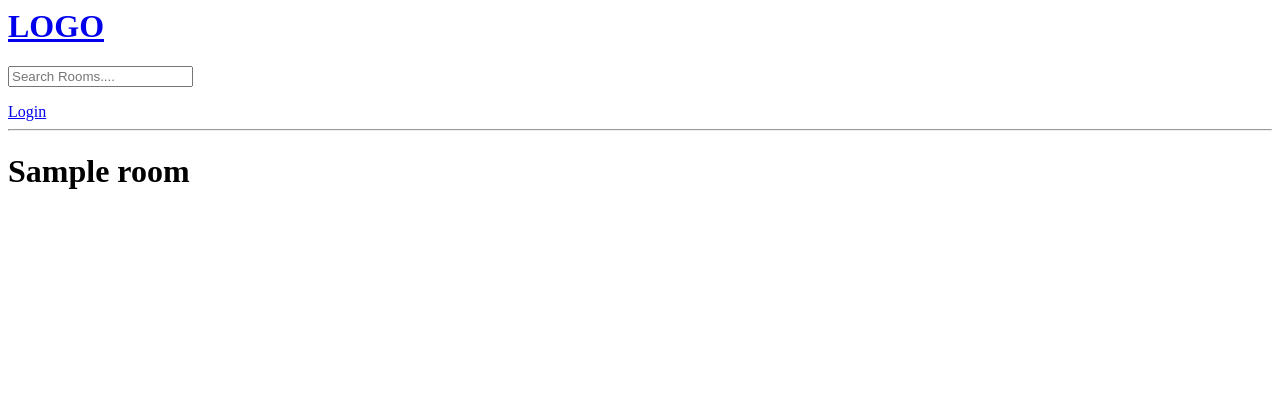
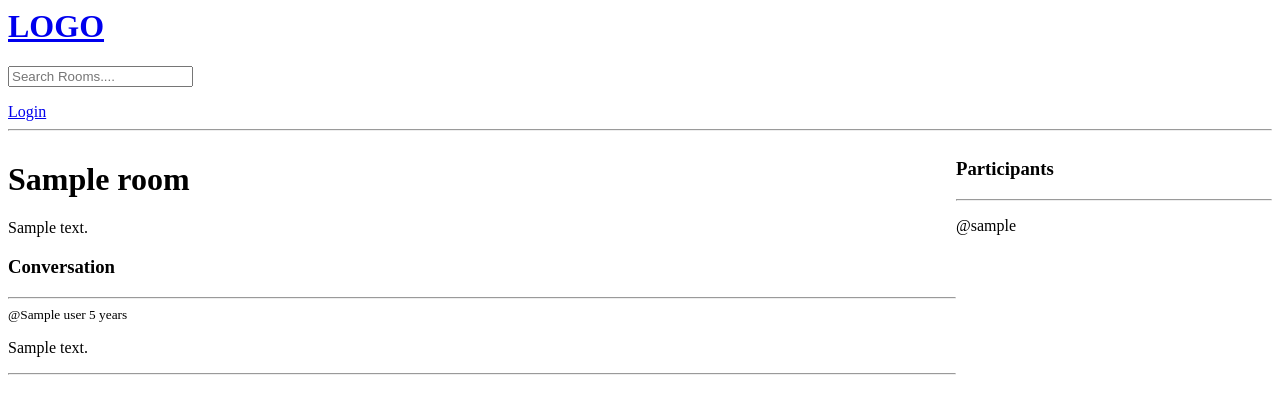
Before and after one commit to zerg26/Python-Django, a Django app: template base/templates/base/room.html in a window 1280 px wide. Shown: the top 414 px of the page. Run offline with Django 3.2, Linux system fonts and the light colour scheme; the template is opened without the code that fills it: most values are stand-ins (such as "Sample title", 1, 10 or a date in 2020).

Commit message:
delete messages

```diff
--- a/base/models.py
+++ b/base/models.py
@@ -18,7 +18,7 @@ class Room(models.Model):
     topic = models.ForeignKey(Topic, on_delete=models.SET_NULL, null=True)
     name = models.CharField(max_length=200)
     description = models.TextField(null=True, blank=True)
-    #participants =
+    participants = models.ManyToManyField(User, related_name='participants', blank=True)
     updated = models.DateTimeField(auto_now=True)
     created = models.DateTimeField(auto_now_add=True)
 
--- a/base/templates/base/room.html
+++ b/base/templates/base/room.html
@@ -1,6 +1,63 @@
 {% extends 'main.html'%}
 
 {% block content %}
-<h1>{{room.name}}</h1>
 
+<style>
+    .room-container {
+        display: grid;
+        grid-template-columns: 3fr 1fr;
+    }
+</style>
+
+<div class="room-container">
+
+    <div>
+
+
+
+
+        <h1>{{room.name}}</h1>
+
+        <p>{{room.description}}</p>
+
+        <div class="comment-wrapper">
+            <h3>Conversation</h3>
+            <hr>
+            {%for message in room_messages%}
+                <div>
+                    {% if request.user == message.user%}
+                    <a href="{% url 'delete-message' message.id %}">Delete</a>
+                    {%endif%}
+                    <small>@{{ message.user }}  {{ message.created|timesince }}</small>
+                    <p>{{message.body}}</p>
+                    <hr>
+                </div>
+            {%endfor%}
+        </div>
+
+        {% if request.user.is_authenticated %}
+        <div class="coment-form">
+            <form method="POST" action="">
+                {% csrf_token %}
+                <input typr="text" name='body' placeholder="write your message here..."/>
+            </form>
+        </div>
+
+        {% endif %}
+
+    </div>
+
+    <div>
+        <h3>Participants</h3>
+        <hr>
+
+        {%for user in participants%}
+        <div>
+            <p>@{{user.username}}</p>
+        </div>
+
+        {%endfor%}
+
+    </div>
+</div>
 {%endblock%}
--- a/base/urls.py
+++ b/base/urls.py
@@ -11,4 +11,5 @@ urlpatterns = [
     path('create-room/', views.createRoom, name= "create-room"),
     path('update-room/<str:pk>/', views.updateRoom, name= "update-room"),
     path('delete-room/<str:pk>/', views.deleteRoom, name= "delete-room"),
+    path('delete-message/<str:pk>/', views.deleteMessage, name= "delete-message"),
 ]
```
Also changed, not shown: base/views.py (+30 -8 lines), base/migrations/0004_room_participants.py (added), db.sqlite3.
